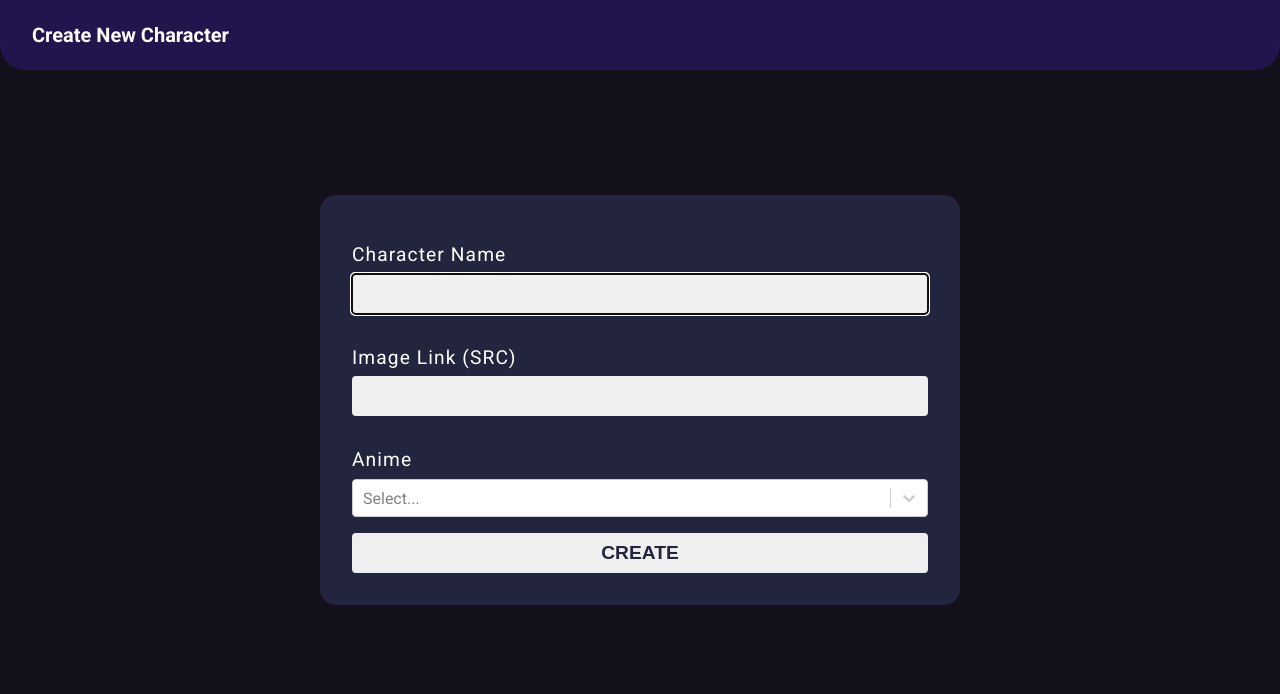
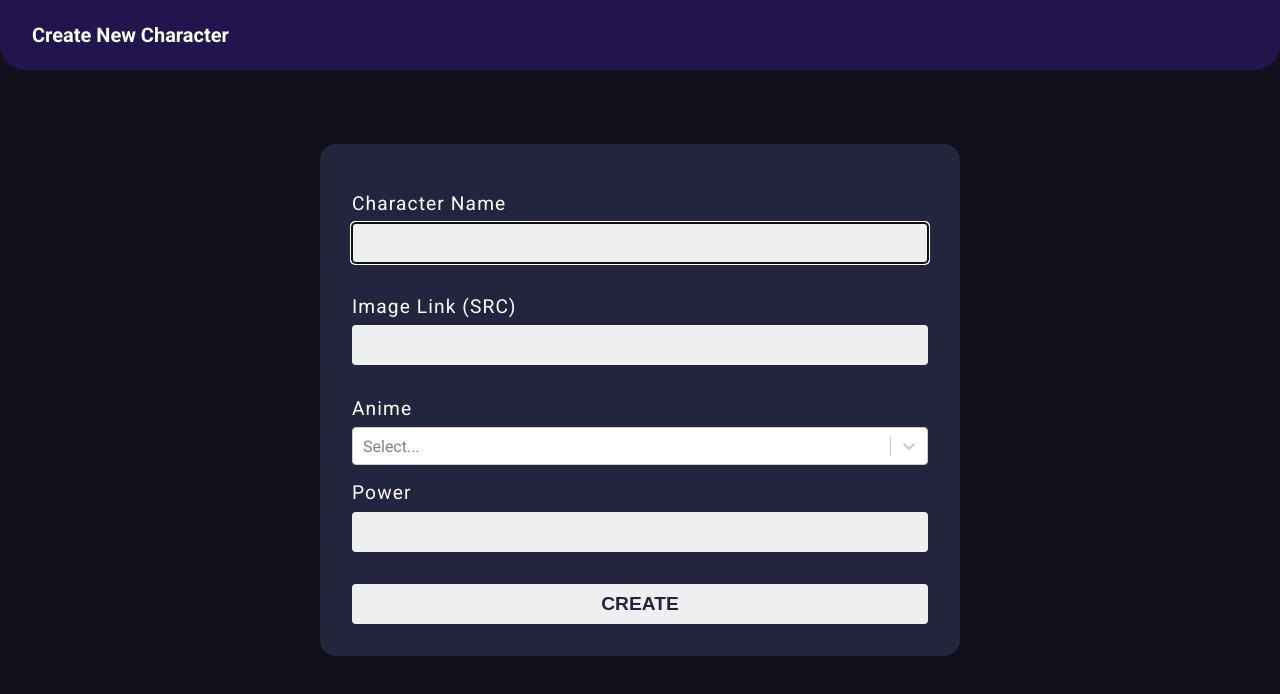
Before and after one commit to radaelilucca/cara-a-cria, a Next.js app: page /new-char in a window 1280 px wide. Shown: the top 694 px of the page. Built offline with nearby package versions, Linux system fonts and the light colour scheme; no server answers; the database is empty.

Commit message:
add power

```diff
--- a/pages/new-char/index.js
+++ b/pages/new-char/index.js
@@ -83,6 +83,7 @@ const CreateView = () => {
         name: formData.name,
         imageSrc: formData.imageSrc,
         anime: formData.anime,
+        power: formData.power,
       };
 
       await charactersRef
@@ -170,6 +171,15 @@ const CreateView = () => {
           onChange={handleSelectChange}
           value={formData.anime || null}
         />
+
+        <Label>Power</Label>
+        <Input
+          type="number"
+          name="power"
+          onChange={handleInputChange}
+          value={formData.power || ""}
+          autoComplete={false}
+        />
         <CreateButton type="submit">Create</CreateButton>
 
         {/* <CreateButton type="button" onClick={handleImportFromJson} disabled>
```
